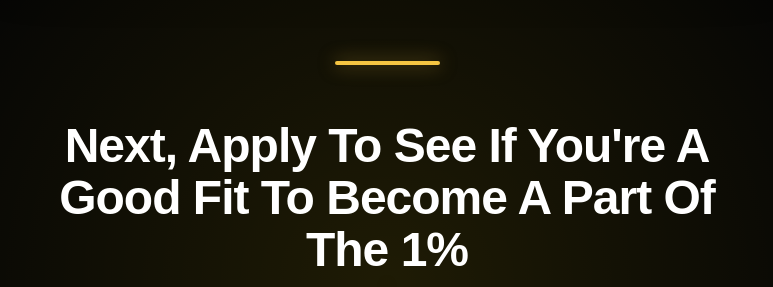
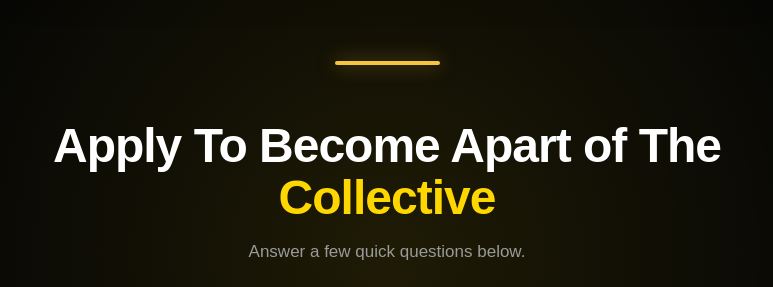
Before and after one commit to djayyy616/Yellow, a plain HTML site: page index.html in a window 1280 px wide. Shown: the part 1020-1307 px from the top of the page, without its empty margins (253-1026 px from the left). Drawn offline with Linux system fonts and the light colour scheme.

Commit message:
Update index.html

```diff
--- a/index.html
+++ b/index.html
@@ -439,8 +439,8 @@ radial-gradient(circle at 50% 65%, rgba(255, 220, 0, 0.10), transparent 35%),
         <div class="divider"></div>
 
         <h2>
-          Next, Apply To See If You're A Good Fit To
-          <span class="blue">Become A Part Of The 1%</span>
+          Apply To Become Apart of The
+          <span class="yellow">Collective</span>
         </h2>
 
         <p>
```
